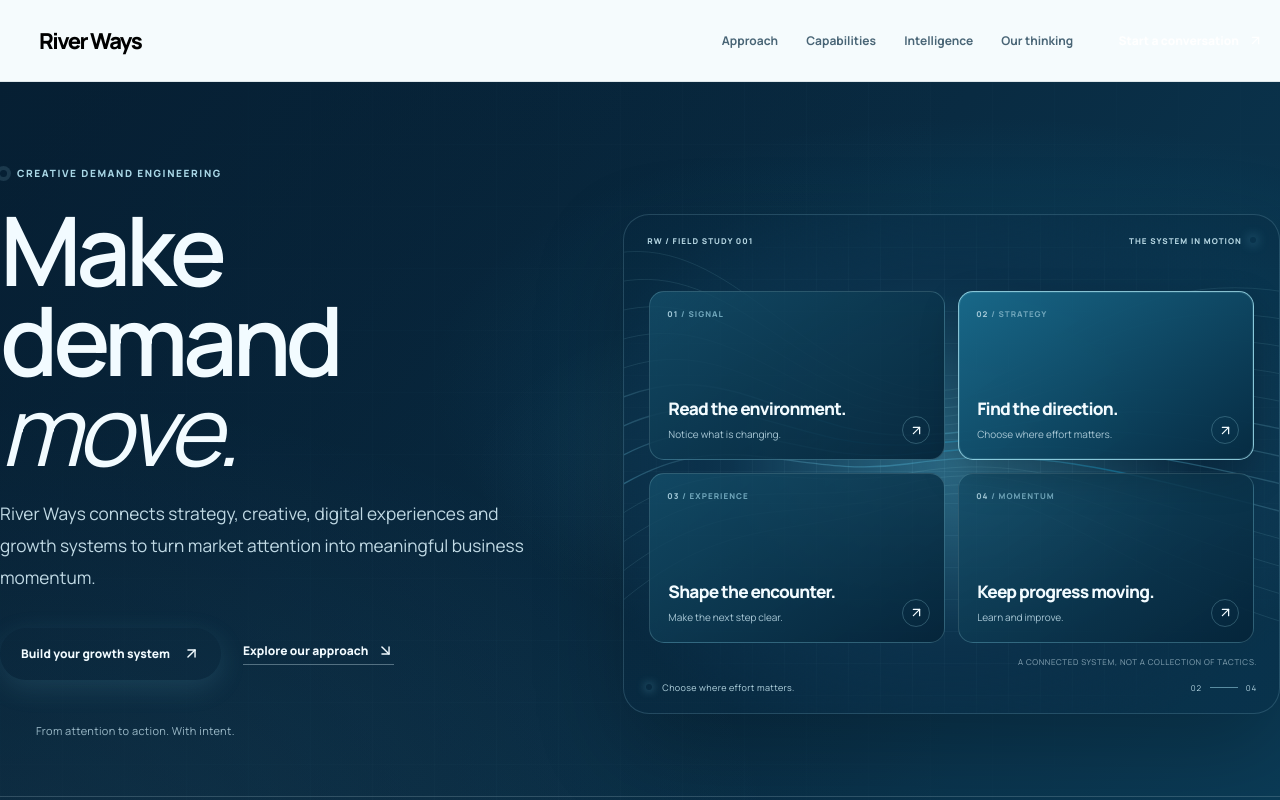
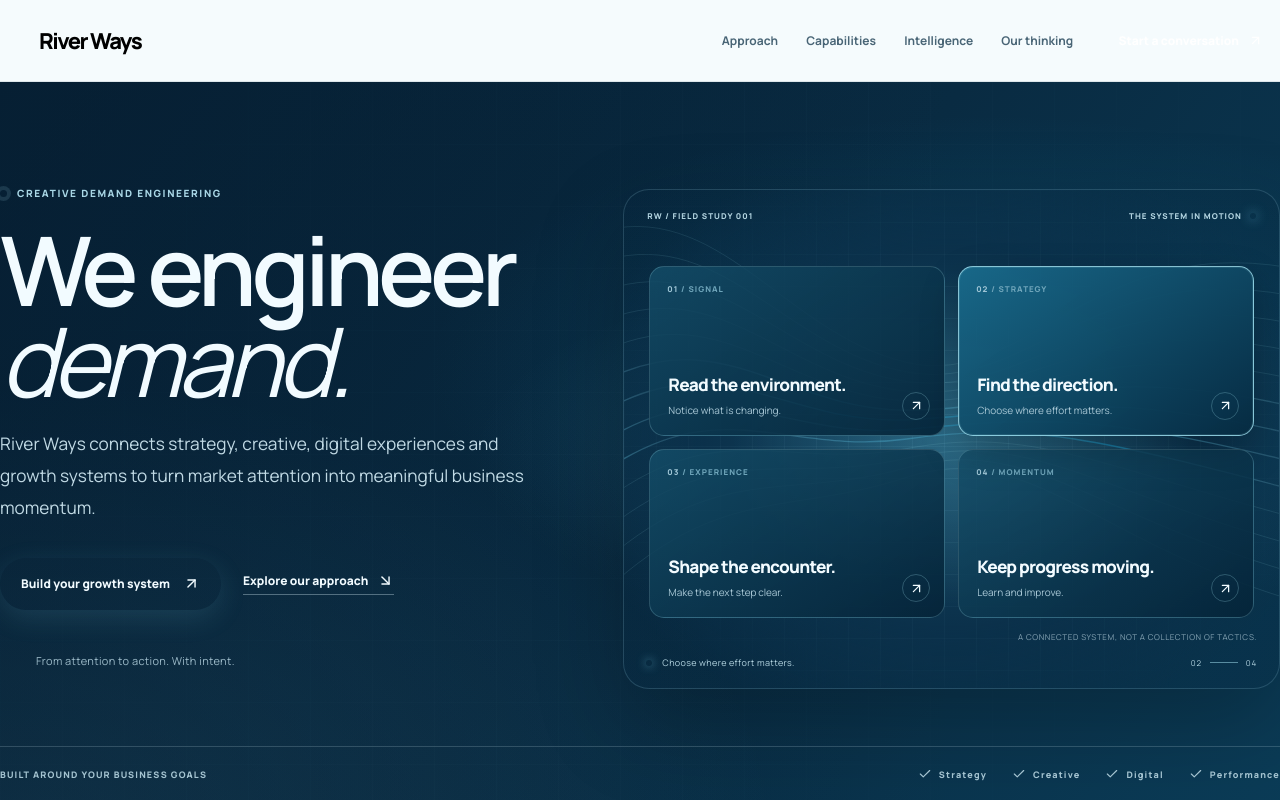
Before and after one commit to godsbest656-glitch/river-ways, a React (Vite) app: page / in a window 1280 px wide. Shown: the top 800 px of the page. Built offline with nearby package versions, Linux system fonts and the light colour scheme.

Commit message:
Set approved homepage headline: We engineer demand

```diff
--- a/src/App.jsx
+++ b/src/App.jsx
@@ -248,7 +248,7 @@ export default function App() {
           <div className="container hero-layout">
             <div className="hero-copy">
               <Eyebrow light>Creative demand engineering</Eyebrow>
-              <h1>Make demand <span>move.</span></h1>
+              <h1>We engineer <span>demand.</span></h1>
               <p className="hero-lede">River Ways connects strategy, creative, digital experiences and growth systems to turn market attention into meaningful business momentum.</p>
               <div className="hero-actions">
                 <a className="button button-primary" href="#contact">Build your growth system <ArrowUpRight size={17} /></a>
```
